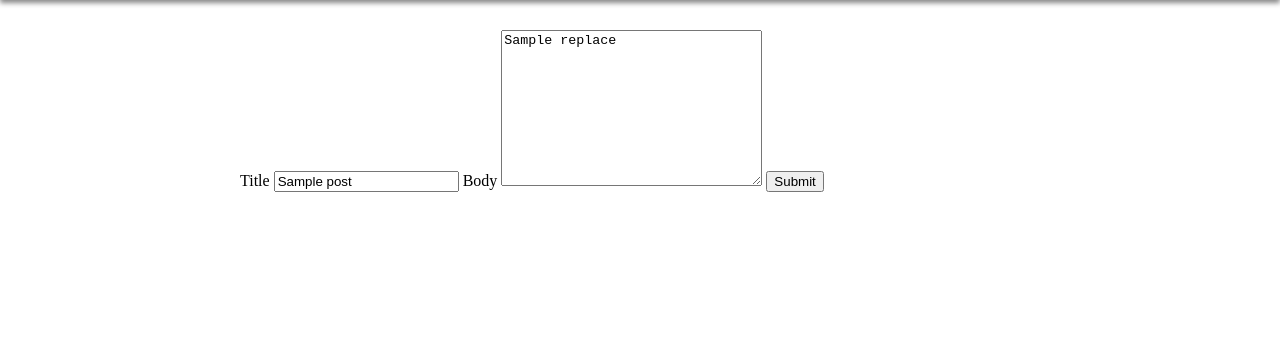
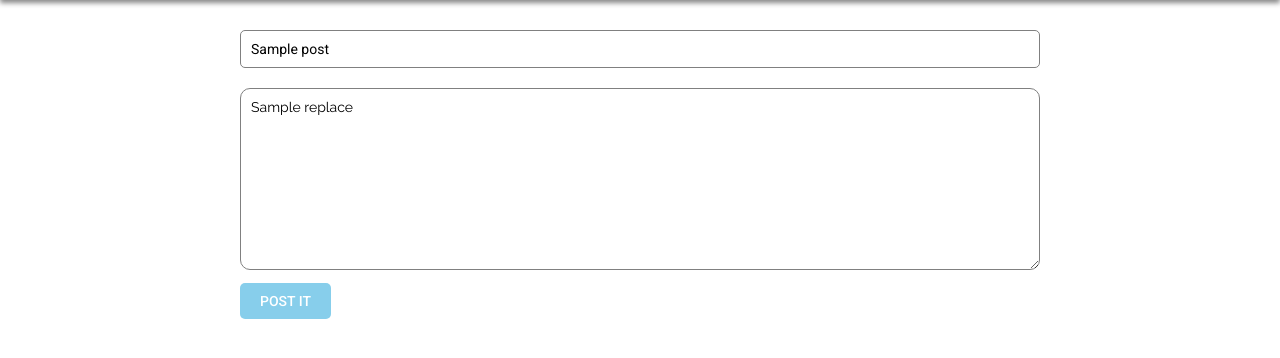
Before and after one commit to ihor1337/multi-user-blog, a Python web app: template templates/newpost.html in a window 1280 px wide. Shown: the part 50-408 px from the top of the page. Run offline with Jinja, Linux system fonts and the light colour scheme; the template is opened without the code that fills it: most values are stand-ins (such as "Sample title", 1, 10 or a date in 2020).

Commit message:
new/edit post pages styled

```diff
--- a/static/styles.css
+++ b/static/styles.css
@@ -224,9 +330,53 @@ nav .container{
     font-size: 14px;
     border-radius: 5px;
     font-weight: 500;
+    text-transform: uppercase;
 }
 
 .btn:hover{
     box-shadow: 0 3px 5px #888888;
     background-color: deepskyblue;
 }
+
+.btn:focus{
+    outline: none;
+}
+
+.post, .post input[type='text'], .post textarea{
+    width: 100%;
+}
+
+.post form{
+    width: inherit;
+}
+
+.post input[type='text']:focus, .post textarea:focus{
+    outline: none;
+    box-shadow: 0 0 10px 0 skyblue;
+    border-color: dodgerblue;
+}
+
+.post input[type='text']{
+    transition: 0.3s;
+    padding: 10px;
+    font-family: 'Roboto', sans-serif;
+    font-size: 14px;
+    font-weight: 400;
+    border-radius: 5px;
+    border: 1px solid gray;
+    margin-bottom: 20px;
+}
+
+.post textarea{
+    transition: .3s;
+    padding: 10px;
+    font-family: 'Raleway', 'Arial', sans-serif;
+    border: 1px solid gray;
+    border-radius: 10px;
+    font-size: 14px;
+    margin-bottom: 10px;
+}
+
+.posts .error{
+    top: -40px;
+}
--- a/templates/newpost.html
+++ b/templates/newpost.html
@@ -1,26 +1,24 @@
 {% extends "base.html" %}
 
 {% block content %}
+    <div class="post">
         <form method="POST" onsubmit="return confirm('Are sure?');">
-    <label>Title
             {% if post %}
                 <input type="text" name="title" value="{{ post.title }}">
             {% else %}
-        <input type="text" name="title">
+                <input type="text" name="title" placeholder="Title">
             {% endif %}
             <input type="hidden" name="token" value="{{ token }}">
-    </label>
-    <label>Body
             {% if post %}
                 <textarea name="content" id="" cols="30" rows="10">{{post.content.replace('\n', '<br>') | safe}}</textarea>
             {% else %}
-        <textarea name="content" id="" cols="30" rows="10"></textarea>
+                <textarea name="content" id="" cols="30" rows="10" placeholder="Write your post here...."></textarea>
             {% endif %}
-    </label>
-    <input type="submit">
+            <input type="submit" class="btn" value="Post it">
         </form>
+    </div>
 
 {% if error %}
-    <div style="font-weight: bold; color: red;">{{error}}</div>
+    <span class="error">{{error}}</span>
 {% endif %}
 {% endblock %}
--- a/templates/signup.html
+++ b/templates/signup.html
@@ -4,7 +4,6 @@
     <meta charset="UTF-8">
     <title>Signup</title>
     <link href="https://fonts.googleapis.com/css?family=Roboto:100,100i,300,300i,400,400i,500,500i,700,700i" rel="stylesheet">
-    <link rel="stylesheet" href="/static/login.css">
     <link rel="stylesheet" href="/static/styles.css">
 </head>
 <body>
```
Also changed, not shown: other parts of static/styles.css (+106 -0 lines), static/login.css (deleted, +0 -103 lines), templates/login.html (+0 -7 lines). Lines whose indentation alone changed are shown as unchanged.
